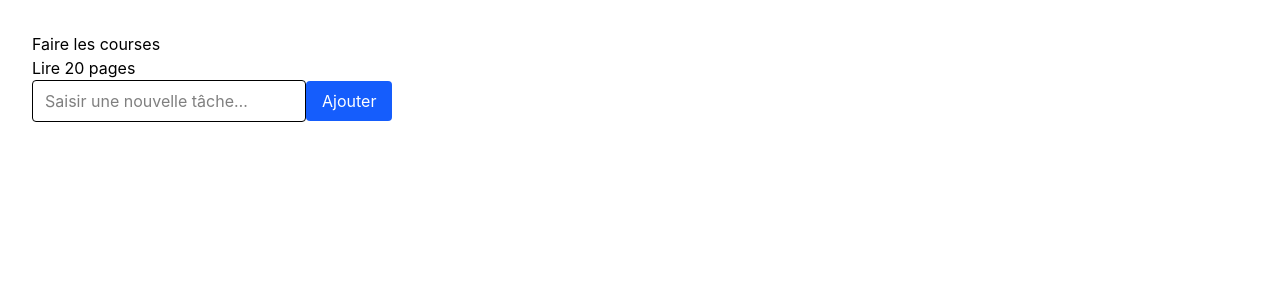
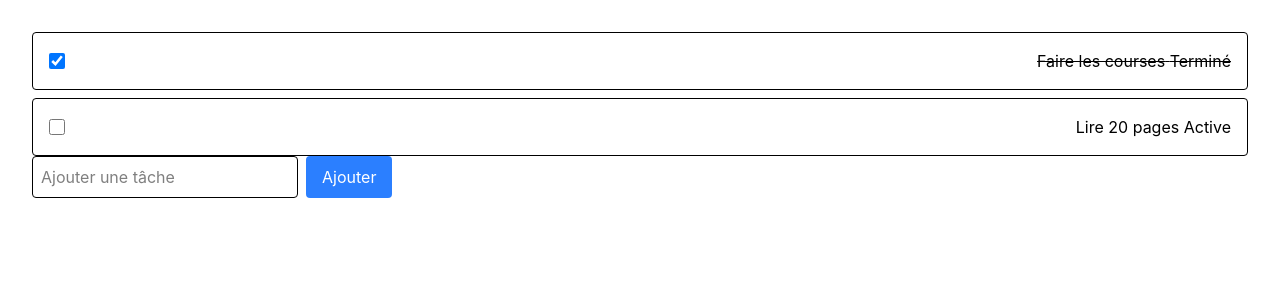
Before and after one commit to lylou-debiais/starter, a React (Vite) app: page / in a window 1280 px wide. Shown: the top 300 px of the page. Built offline with nearby package versions, Linux system fonts and the light colour scheme.

Commit message:
corriger

```diff
--- a/src/App.jsx
+++ b/src/App.jsx
@@ -1,13 +1,11 @@
-import tache from './components/tâche';
-import ajout from './components/ajout';
+
+import tache from './components/Tache';
 
 
 export default function App() {
   return (
     <div className="p-8">
       {tache()}
-      {ajout()}
-
     </div>
   );
 }
--- /dev/null
+++ b/src/components/Tache.jsx
@@ -0,0 +1,76 @@
+import { useState } from "react";
+
+export default function Tache() {
+  const [users, setUsers] = useState([
+    { id: 1, name: "Faire les courses", active: true },
+    { id: 2, name: "Lire 20 pages", active: false },
+  ]);
+
+  const addTask = (e) => {
+    e.preventDefault();
+
+    const value = new FormData(e.currentTarget).get("username");
+
+    if (typeof value === "string" && value.trim()) {
+      setUsers((prev) => [
+        ...prev,
+        { id: Date.now(), name: value, active: false },
+      ]);
+    }
+
+    e.currentTarget.reset(); // vide le formulaire
+  };
+
+  const toggleUser = (id) => {
+    setUsers((prev) =>
+      prev.map((user) =>
+        user.id === id ? { ...user, active: !user.active } : user,
+      ),
+    );
+  };
+
+  return (
+    // liste des taches
+    <div>
+      <ul className="space-y-2">
+        {users.map((user) => (
+          <li
+            key={user.id}
+            className="flex items-center justify-between rounded border p-4"
+          >
+            <div className="flex gap-2">
+              <input
+                type="checkbox"
+                checked={user.active}
+                onChange={() => toggleUser(user.id)}
+                className="h-4 w-4"
+                aria-label={`Changer le statut de ${user.name}`}
+              />
+            </div>
+
+            <span className={user.active ? "line-through" : ""}>
+              {user.name} {user.active ? "Terminé" : "Active"}
+            </span>
+          </li>
+        ))}
+      </ul>
+
+      {/* // Formulaire pour ajouter une nouvelle tâche */}
+      <form onSubmit={addTask} className="mb-4 flex gap-2">
+        <input
+          type="text"
+          name="username"
+          placeholder="Ajouter une tâche"
+          className="rounded border p-2"
+        />
+
+        <button
+          type="submit"
+          className="rounded bg-blue-500 px-4 py-2 text-white"
+        >
+          Ajouter
+        </button>
+      </form>
+    </div>
+  );
+}
--- a/src/components/ajout.jsx
+++ /dev/null
@@ -1,50 +0,0 @@
-import { useState } from "react";
-
-function UncontrolledInput({ name, placeholder, buttonText, onSubmit }) {
-  const handleSubmit = (e) => {
-    e.preventDefault();
-    const formData = new FormData(e.currentTarget);
-    const value = formData.get(name);
-    if (typeof value === "string" && value.trim() !== "") {
-      onSubmit(value.trim());
-    }
-    e.currentTarget.reset();
-  };
-
-  return (
-    <form onSubmit={handleSubmit} >
-      <input
-        type="text"
-        name={name}
-        placeholder={placeholder}
-        aria-label={placeholder}
-        className="rounded border px-3 py-2"
-      />
-      <button
-        type="submit"
-        className="rounded bg-blue-600 px-4 py-2 text-white"
-      >
-        {buttonText}
-      </button>
-    </form>
-  );
-}
-
-export default function ajout() {
-    const [text, setText] = useState("");
-  const handleNameSubmit = (name) => {
-    setText(name);
-  };
-
-  return (
-    <div>
-        <p>{text}</p>
-        <UncontrolledInput
-          name="name"
-          placeholder="Saisir une nouvelle tâche…"
-          buttonText="Ajouter"
-          onSubmit={handleNameSubmit}
-        />
-    </div>
-  );
-}
--- a/src/components/tâche.jsx
+++ /dev/null
@@ -1,21 +0,0 @@
-import { useState } from "react";
-
-const fruits = [
-  { key:crypto.randomUUID(), name: "Faire les courses" },
-  { key:crypto.randomUUID(), name: "Lire 20 pages" },
-];
-
-export default function Tache() {
-
-  const [items] = useState(fruits);
-
-
-
-  return (
-    <div>
-      <ul>{items.map((item) => (
-        <li key={item.key}>{item.name}</li>
-      ))}</ul>
-    </div>
-  );
-}
```
